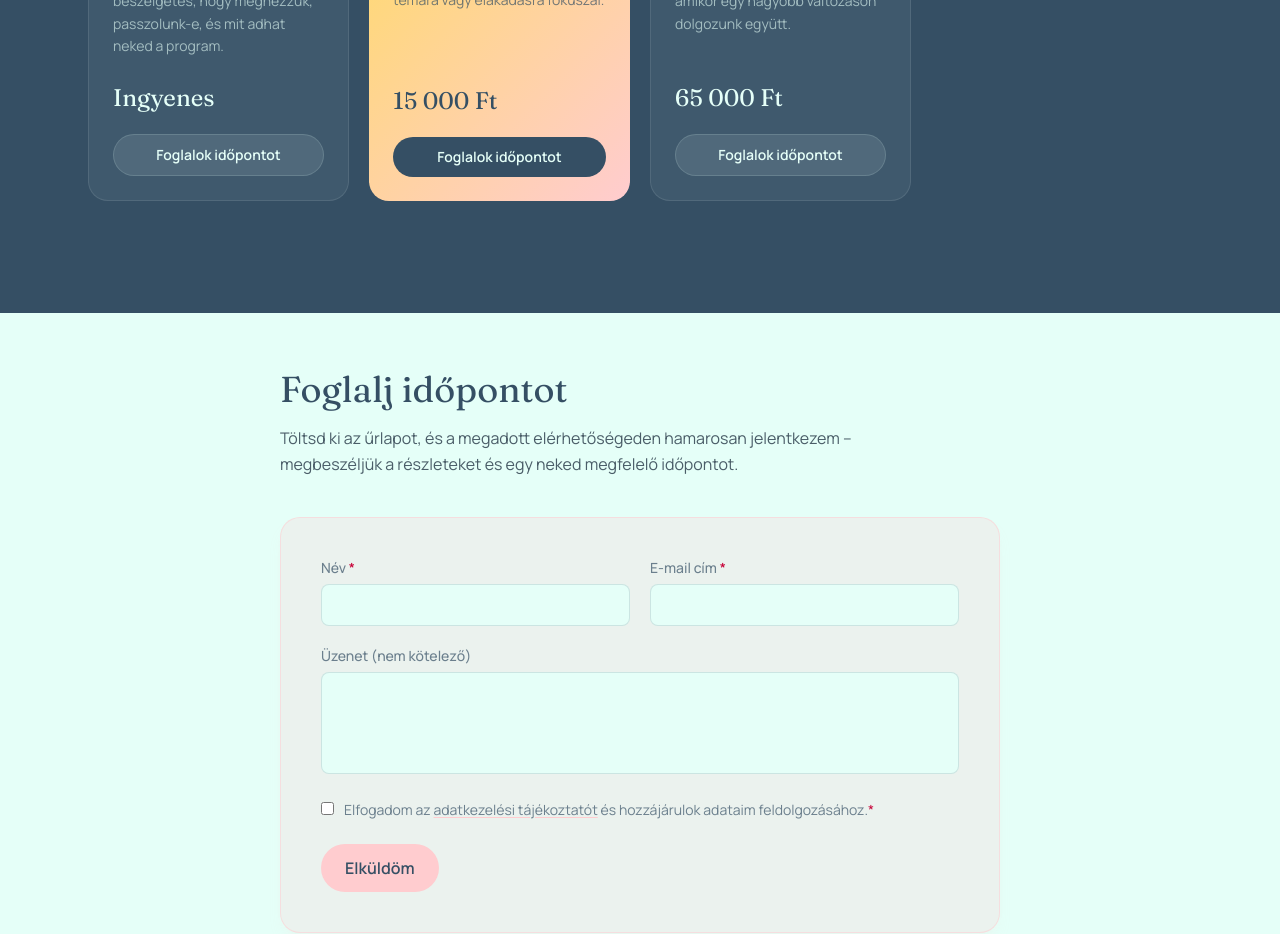
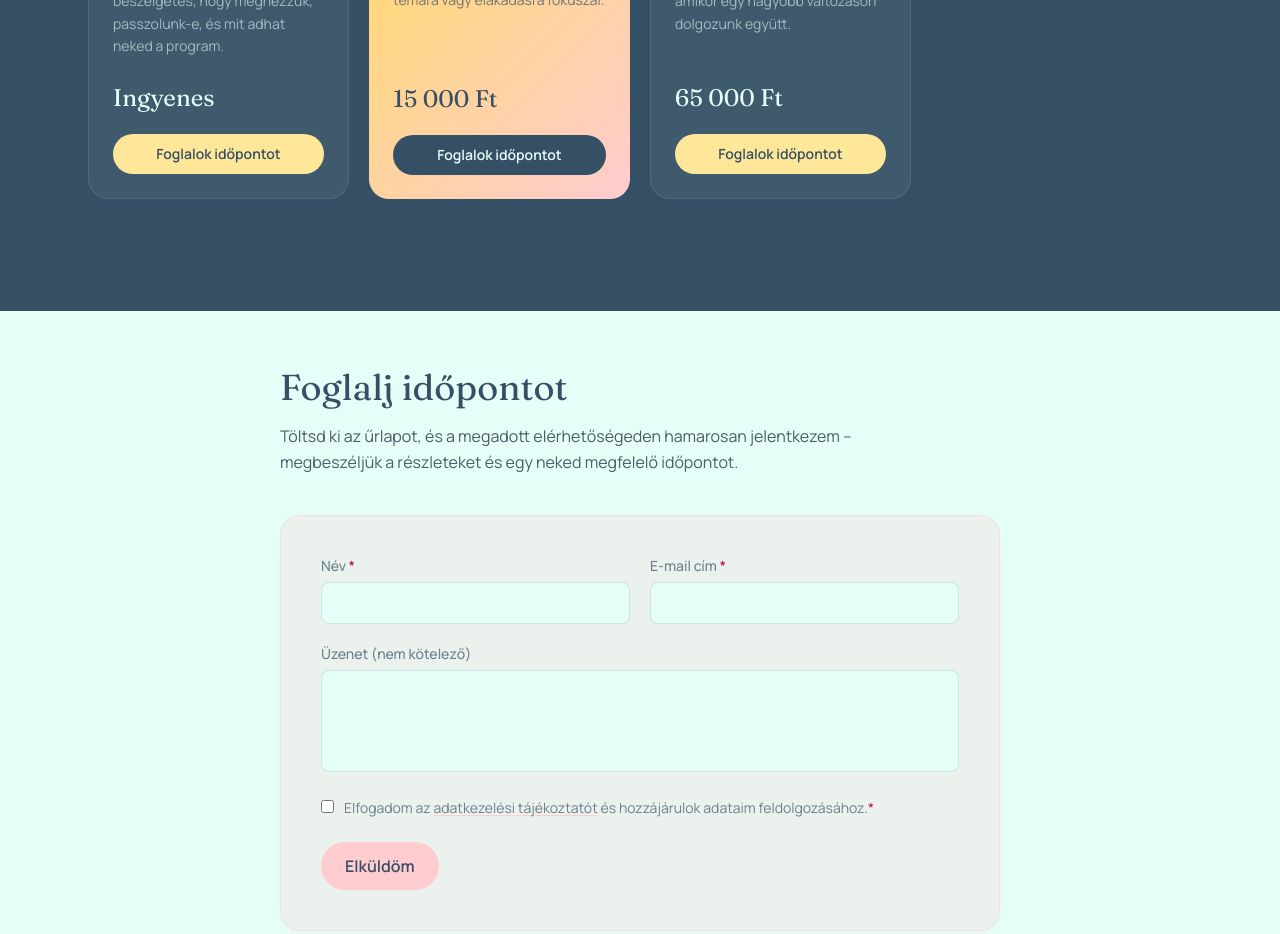
Before and after one commit to zeti1223/skipintro-coaching, a Vue app: page / in a window 1280 px wide. Shown: the part 3120-4054 px from the top of the page. Built offline with nearby package versions, Linux system fonts and the light colour scheme.

Commit message:
fix buttons

```diff
--- a/src/components/PricingSection.vue
+++ b/src/components/PricingSection.vue
@@ -34,7 +34,7 @@ import { pricing } from '../content.js'
             :class="
               plan.featured
                 ? 'bg-ink text-paper hover:bg-ink-soft'
-                : 'bg-paper/10 hover:bg-paper/20 border border-paper/15'
+                : 'bg-gold-soft text-ink hover:brightness-105 hover:shadow-lg hover:shadow-gold-soft/20'
             "
           >
             Foglalok időpontot
```
